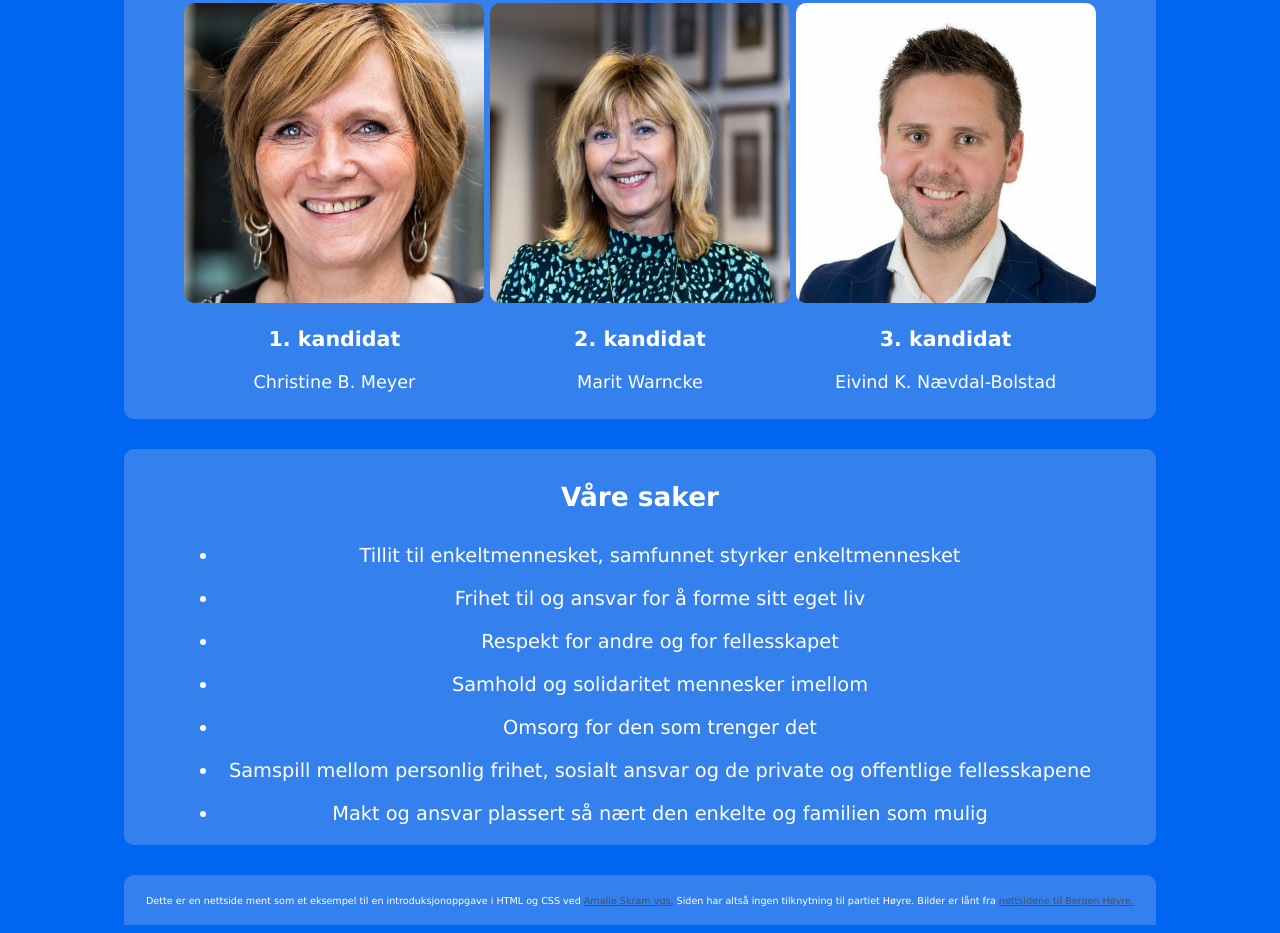
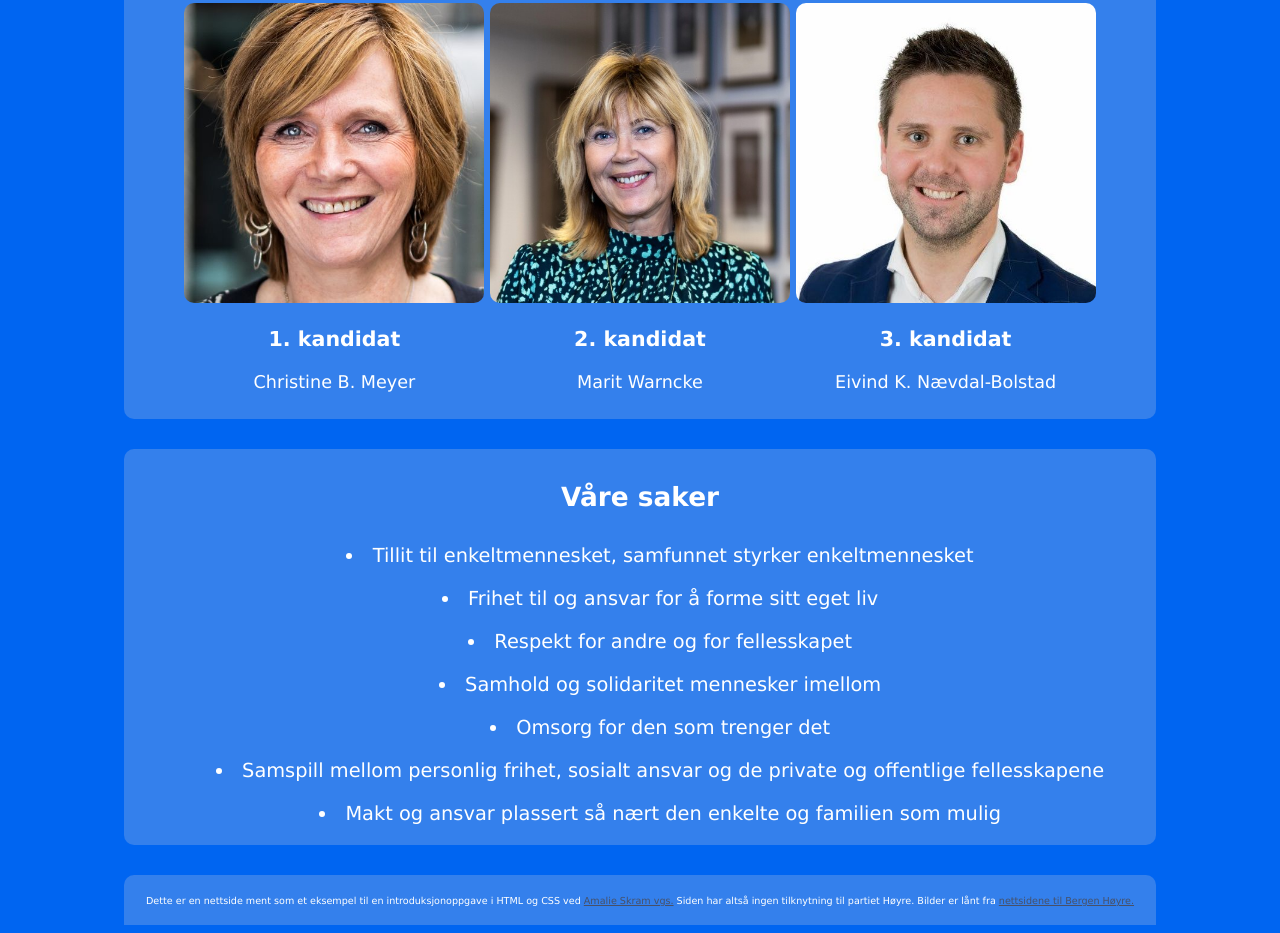
Before and after one commit to as-troska/konseptutvikling-og-programmering, a plain HTML site: page 01. HTML og CSS/Kommunevalg/index.html in a window 1280 px wide. Shown: the part 369-1302 px from the top of the page. Drawn offline with Linux system fonts and the light colour scheme.

Commit message:
Added list-style-position

```diff
--- a/01. HTML og CSS/Kommunevalg/stilark.css
+++ b/01. HTML og CSS/Kommunevalg/stilark.css
@@ -65,6 +65,7 @@ footer {
 ul {
     display: table;
     margin: 0 auto;
+    list-style-position: inside;
 }
 
 li {
```
Also changed, not shown: 1 other file.
